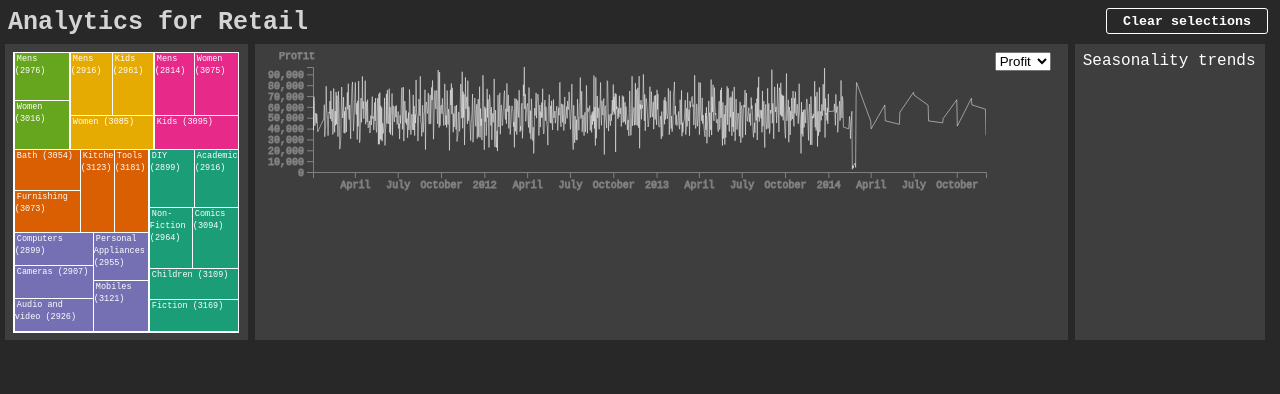
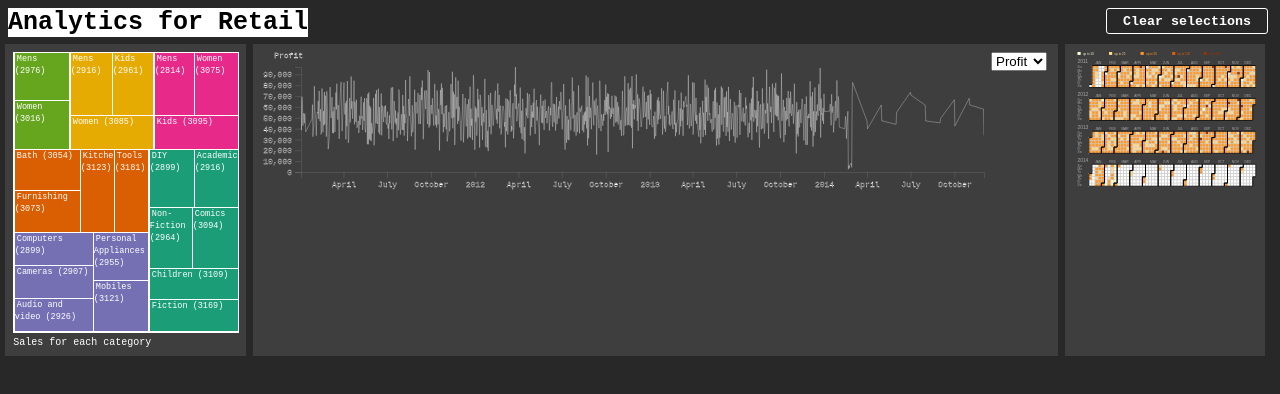
Before and after one commit to AlessandraMonaco/Visual-Analytics, a website: page src/index.html in a window 1280 px wide. Drawn offline with nearby package versions, Linux system fonts and the light colour scheme.

Commit message:
Added calendar heatmap

```diff
--- a/src/calendar_heatmap.js
+++ b/src/calendar_heatmap.js
@@ -0,0 +1,257 @@
+
+var colours=["#ffffd4","#fed98e","#fe9929","#d95f0e","#993404"];
+
+//general layout information
+var cellSize = 7;
+var xOffset=10; //margin-left
+var yOffset=10; //margin-top
+var calY=20; //offset of calendar in each group
+var calX=25;
+var year_width = 400; //used to compute width of the year group
+var year_height = 53; //Space between each year group
+var parseDate = d3.time.format("%d/%m/%y").parse;
+format = d3.time.format("%d-%m-%Y");
+toolDate = d3.time.format("%d/%b/%y");
+
+//Function
+function monthPath(t0) {
+    var t1 = new Date(t0.getFullYear(), t0.getMonth() + 1, 0),
+        d0 = t0.getDay(), w0 = d3.time.weekOfYear(t0),
+        d1 = t1.getDay(), w1 = d3.time.weekOfYear(t1);
+    return "M" + (w0 + 1) * cellSize + "," + d0 * cellSize
+        + "H" + w0 * cellSize + "V" + 7 * cellSize
+        + "H" + w1 * cellSize + "V" + (d1 + 1) * cellSize
+        + "H" + (w1 + 1) * cellSize + "V" + 0
+        + "H" + (w0 + 1) * cellSize + "Z";
+  }
+
+$(document).ready(function(){
+
+    //Read the data
+    d3.csv("../dataset/full_data.csv",
+
+        // When reading the csv, I must format variables: (total_amt, Qty)
+        function(d){
+            return {
+                date : d3.timeParse("%Y-%m-%d")(d.tran_date),
+                profit : parseInt(d.total_amt),
+                sales : parseInt(d.Qty)}
+        },
+
+        function(data) {
+
+            var y_value = "Sales";
+            if(y_value=="Profit") { var units="$"; }
+            else { var units=" sales"}
+            var breaks=[10,25,50,100];
+
+            // Aggregate by summing daily amounts
+            // IMPORTANT : The csv must be sorted on dates
+            var nested_data = d3.nest()
+                .key(function(d){ return d.date; })
+                .rollup(function(d) {
+                    if(y_value=="Profit") {
+                        return d3.sum(d, function(d) {return d.profit; })
+                    }
+                    if(y_value=="Sales") {
+                        return d3.sum(d, function(d) {return d.sales; })
+                    }
+                    else { return d3.sum(d, function(d) {return d.sales; }) } //not yet setted
+
+                }).entries(data)
+                .map(function(d){
+                    return { date: d.key, value: d.value};
+                });
+            var yearlyData = d3.nest()
+                .key(function(d){ return (new Date (d.date)).getFullYear(); })
+                .entries(nested_data)
+
+            console.log(yearlyData[0].values[0].value);
+
+
+            //Create chart
+            var svg = d3.select("#calendar-heatmap").append("svg")
+                        .attr("width", "100%")
+                        .attr("viewBox","0 0 "+(xOffset+year_width)+" 540")
+
+            //create an SVG group for each year
+            var cals = svg.selectAll("g")
+                        .data(yearlyData)
+                        .enter()
+                        .append("g")
+                        .attr("id",function(d){
+                            return d.key;
+                        })
+                        .attr("transform",function(d,i){
+                            return "translate(0,"+(yOffset+(i*(year_height+calY)))+")";
+                        })
+
+            //Year labels
+            var labels = cals.append("text")
+                            .attr("class","yearLabel")
+                            .attr("x",xOffset)
+                            .attr("y",15) //margin top of year label
+                            .text(function(d){return d.key});
+
+            //create a daily rectangle for each year
+            var rects = cals.append("g")
+                            .attr("id","alldays")
+                            .selectAll(".day")
+                            .data(function(d) {
+                                //console.log(d3.time.days(new Date(parseInt(d.key), 0, 1),
+                                //new Date(parseInt(d.key) + 1, 0, 1)));
+                                return d3.time.days(new Date(parseInt(d.key), 0, 1),
+                                new Date(parseInt(d.key) + 1, 0, 1)); })
+                            .enter().append("rect")
+                            .attr("id",function(d) {
+                                return "_"+format(d);
+                                //return toolDate(d.date)+":\n"+d.value+" dead or missing";
+                            })
+                            .attr("class", "day")
+                            .attr("width", cellSize)
+                            .attr("height", cellSize)
+                            .attr("x", function(d) {
+                                return xOffset+calX+(d3.time.weekOfYear(d) * cellSize);
+                            })
+                            .attr("y", function(d) { return calY+(d.getDay() * cellSize); })
+                            .datum(format);
+
+            //create day labels
+            var days = ['Su','Mo','Tu','We','Th','Fr','Sa'];
+            var dayLabels=cals.append("g").attr("id","dayLabels")
+            days.forEach(function(d,i)    {
+                dayLabels.append("text")
+                    .attr("class","dayLabel")
+                    .attr("x",xOffset)
+                    .attr("y",function(d) { return calY+(i * cellSize); })
+                    .attr("dy","0.9em")
+                    .text(d);
+            })
+
+            //let's draw the data on
+            var dataRects = cals.append("g")
+                                .attr("id","dataDays")
+                                .selectAll(".dataday")
+                                .data(function(d){
+                                    //console.log(d.values);
+                                    return d.values;   //one array for each year
+                                })
+                                .enter()
+                                .append("rect")
+                                .attr("id",function(d) {
+                                    console.log(format(new Date(d.date))+":"+d.value);
+                                    return format(new Date(d.date))+":"+d.value;
+                                })
+                                .attr("stroke","#ccc")
+                                .attr("width",cellSize)
+                                .attr("height",cellSize)
+                                .attr("x", function(d){return xOffset+calX+(d3.time.weekOfYear(new Date(d.date)) * cellSize);})
+                                .attr("y", function(d) { return calY+(new Date(d.date).getDay() * cellSize); })
+                                .attr("fill", function(d) {
+                                    if (d.value<breaks[0]) {
+                                        return colours[0];
+                                    }
+                                    for (i=0;i<breaks.length+1;i++){
+                                        if (d.value>=breaks[i]&&d.value<breaks[i+1]){
+                                            return colours[i];
+                                        }
+                                    }
+                                    if (d.value>breaks.length-1){
+                                        return colours[breaks.length]
+                                    }
+                                })
+
+            //append a title element to give basic mouseover info
+            dataRects.append("title")
+                    .text(function(d) { return toolDate(new Date(d.date))+":\n"+d.value+units; });
+
+            //add montly outlines for calendar
+            cals.append("g")
+                .attr("id","monthOutlines")
+                .selectAll(".month")
+                .data(function(d) {
+                        return d3.time.months(new Date(parseInt(d.key), 0, 1),
+                                  new Date(parseInt(d.key) + 1, 0, 1));
+                })
+                .enter().append("path")
+                .attr("class", "month")
+                .attr("transform","translate("+(xOffset+calX)+","+calY+")")
+                .attr("d", monthPath);
+
+            //retreive the bounding boxes of the outlines
+            var BB = new Array();
+            var mp = document.getElementById("monthOutlines").childNodes;
+            for (var i=0;i<mp.length;i++){
+                BB.push(mp[i].getBBox());
+            }
+
+            var monthX = new Array();
+            BB.forEach(function(d,i){
+                boxCentre = d.width/2;
+                monthX.push(xOffset+calX+d.x+boxCentre);
+            })
+
+            //create centred month labels around the bounding box of each month path
+            //create day labels
+            var months = ['JAN','FEB','MAR','APR','MAY','JUN','JUL','AUG','SEP','OCT','NOV','DEC'];
+            var monthLabels=cals.append("g").attr("id","monthLabels")
+            months.forEach(function(d,i)    {
+                console.log(d,i);
+                monthLabels.append("text")
+                            .attr("class","monthLabel")
+                            .attr("x",monthX[i])
+                            .attr("y",calY/1.2)
+                            .text(d);
+            })
+
+            //create key
+            var key = svg.append("g")
+            .attr("id","key")
+            .attr("class","key")
+            .attr("transform",function(d){
+                    return "translate("+xOffset+","+(yOffset-(cellSize*1.5))+")";
+            });
+
+            key.selectAll("rect")
+            .data(colours)
+            .enter()
+            .append("rect")
+            .attr("width",cellSize)
+            .attr("height",cellSize)
+            .attr("x",function(d,i){
+                return i*70;
+            })
+            .attr("fill",function(d){
+                return d;
+            });
+
+            key.selectAll("text")
+            .data(colours)
+            .enter()
+            .append("text")
+            .style("fill", function(d){
+                return d;})
+            .attr("x",function(d,i){
+                return cellSize+5+(i*70);
+            })
+            .attr("y","1em")
+            .text(function(d,i){
+                if (i<colours.length-1){
+                    return "up to "+breaks[i];
+                }   else    {
+                    return "over "+breaks[i-1];
+                }
+            });
+
+
+
+
+
+
+
+
+
+        }
+
+
+    )});
--- a/src/index.html
+++ b/src/index.html
@@ -18,7 +18,7 @@
 <body>
   <div id="top">
     <div id="title">
-      Analytics for Retail
+      <mark>Analytics for Retail</mark>
       <button class="button tooltip" id="btn-clear" type="button">
         Clear selections
         <span class="tooltiptext">Click to reset the original visualization. </span>
@@ -33,6 +33,7 @@
     <!-- Sales by category treemap-->
     <div class="viz">
       <div id="treemap" ></div>
+      <div class="description">Sales for each category</div>
     </div>
 
 
@@ -44,7 +45,7 @@
     </div>
 
     <!-- Calendar heatmap timeseries-->
-    <div class="viz">Seasonality trends
+    <div class="viz">
       <div id="calendar-heatmap"></div>
     </div>
 
@@ -53,5 +54,8 @@
 
 
 
+
+
+
 </body>
 </html>
--- a/src/linechart.js
+++ b/src/linechart.js
@@ -1,4 +1,4 @@
-var margin = {top: 15, right: 7, bottom: 30, left: 50},
+var margin = {top: 15, right: 7, bottom: 30, left: 40},
 width = 730 - margin.left - margin.right,
 height = 150 - margin.top - margin.bottom;
 
@@ -121,7 +121,7 @@ var focusText = svg
       .attr("class", "line")  // I add the class line to be able to modify this line later on.
       .attr("fill", "none")
       .attr("stroke", "white")
-      .attr("stroke-width", 0.5)
+      .attr("stroke-width", 0.3)
       .attr("d", d3.line()
         .x(function(d) { return x(d.date) })
         .y(function(d) { return y(+d.value) })
@@ -156,10 +156,9 @@ var focusText = svg
 
     focusText
       .html(pretty_value(selectedData.value, y_value))
-      //.html(pretty_date(selectedData.date)+" "+pretty_value(selectedData.value, y_value))
+      //.html(pretty_date(selectedData.date))
       .attr("x", x(selectedData.date)+5)
       .attr("y", y(selectedData.value)+5)
-
     }
   function mouseout() {
     focus.style("opacity", 0)
--- a/src/style.scss
+++ b/src/style.scss
@@ -16,6 +16,17 @@ body {
   text-align: left;
   font-size: 25px;
   font-weight:bold;
+}
+
+mark {
+  background-color: white;
+  color: black;
+}
+
+.description {
+  position: relative;
+  margin-top: 5px;
+  font-size: 10px;
 }
 
 .button {
@@ -97,11 +108,13 @@ body {
   .viz {
     background-color: rgba(255, 255, 255, 0.1);
     padding: 6pt;
-    height: auto;
+    width: auto;
+    //height: auto;
   }
 }
 
 //For the treemap
+
 .node {
   border: solid 1px white;
   font: 8.5px $main_font;
@@ -141,13 +154,19 @@ a {
 }
 
 //For the line-chart
+.viz#line-chart {
+  height: 50px;
+}
 #line-chart {
 
   color: $main_font_color;
+
   .axis  {
-    stroke: $axis_color;
+    stroke: white;
+    stroke-width: 0.3;
     color: $axis_color;
     font-family: $main_font;
+    font-size: 8px ;
 
     path, line {
       stroke: $axis_color;
@@ -155,8 +174,9 @@ a {
   }
 
   #select-y {
+    position:relative;
     float:right;
-    margin-right: 7pt;
+    margin-right: 3px;
   }
 
   //Tooltip
@@ -175,3 +195,43 @@ a {
     border-radius: 8px;
 }
 }
+
+//For the calendar-heatmap
+#calendar-heatmap {
+  font-size: 9px;
+  .chart {
+    background: #fff;
+    margin: 5px;
+  }
+
+  .month {
+    fill: none;
+    stroke: #000;
+    stroke-width: 2px;
+  }
+  .day {
+    fill: #fff;
+    stroke: #ccc;
+  }
+  text {
+    font-family:sans-serif;
+    font-size:1.5em;
+  }
+  .dayLabel   {
+    fill:#aaa;
+    font-size:0.8em;
+  }
+  .monthLabel {
+    text-anchor:middle;
+    font-size:0.8em;
+    fill:#aaa;
+  }
+  .yearLabel  {
+    fill:#aaa;
+    font-size:1.2em;
+  }
+
+  .key {
+    font-size:0.5em;
+  }
+}
```
Also changed, not shown: src/css/style.css.
